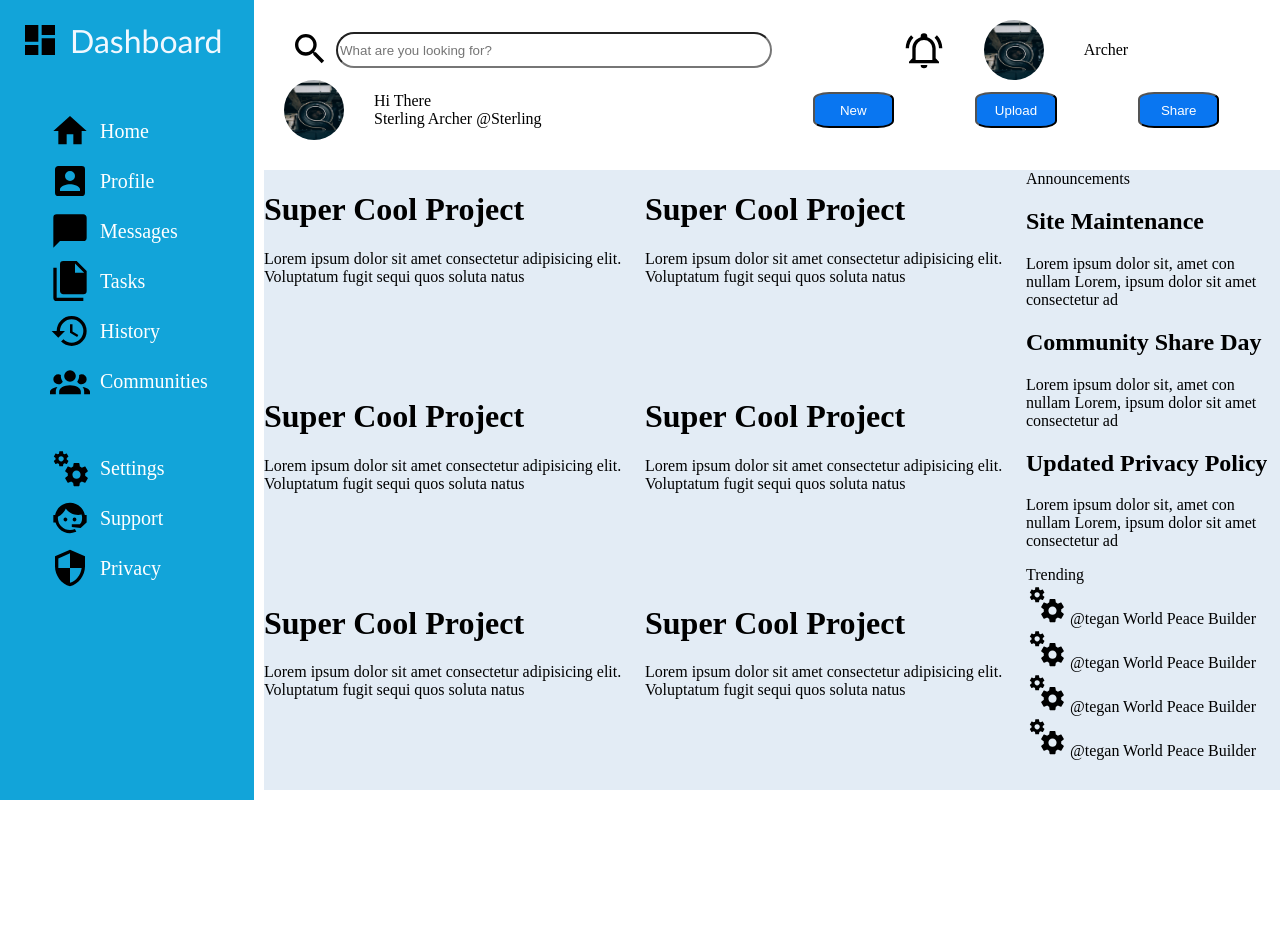
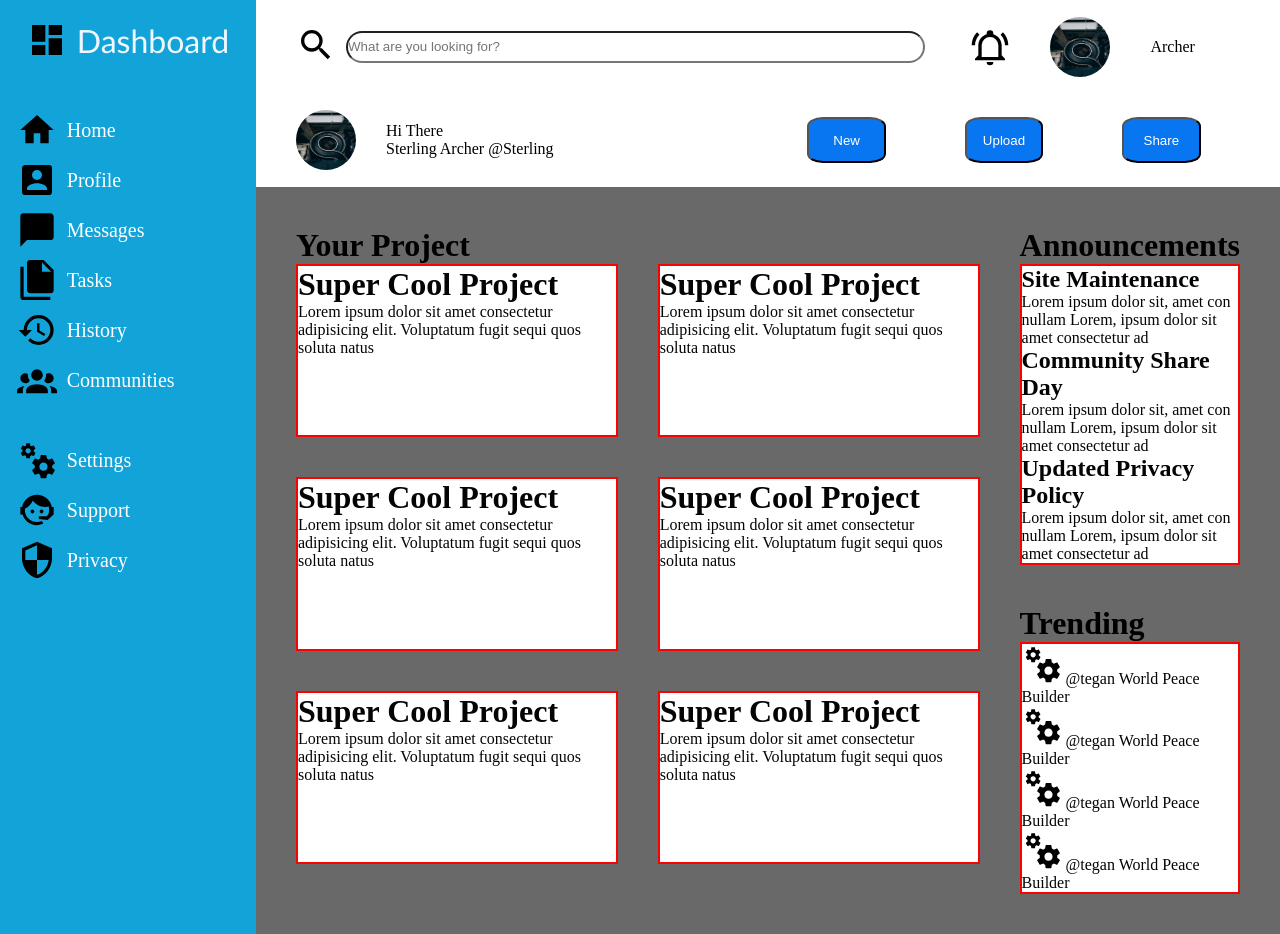
Before and after one commit to SomeKenyan254/Dashboard, a plain HTML site: page index.html in a window 1280 px wide. Before the commit the page ends 800 px from the top, so only its background shows below. Drawn offline with Linux system fonts and the light colour scheme.

Commit message:
styled the main content

```diff
--- a/index.html
+++ b/index.html
@@ -29,9 +29,9 @@
                 </ul>
             </div>
         </div>
+        <div class="main">
         <div class="header">
-            <div class="wrap">
-                <div class="bar">
+            <div class="bar">
                     <div class="search">
                         <button type="submit" class="searchbtn">
                         <img src="images/magnify.svg" class="glass"></button>
@@ -54,60 +54,64 @@
                     </div>
 
                 </div>
-            </div>
+
         </div>
         <div class="content">
 
-            <div class="projects">
-
-                <div class="description">
+            <div class="project-container">
+                <h1>Your Project</h1>
+                <div class="projects">
+                <div class="card1">
                         <h1>Super Cool Project</h2>
                         <p>Lorem ipsum dolor sit amet consectetur
                             adipisicing elit.
                             Voluptatum fugit sequi quos soluta natus
                         </p>
                     </div>
-                    <div class="description">
+                    <div class="card2">
                         <h1>Super Cool Project</h2>
                         <p>Lorem ipsum dolor sit amet consectetur
                             adipisicing elit.
                             Voluptatum fugit sequi quos soluta natus
                         </p>
                     </div>
-                    <div class="description">
+                    <div class="card3">
                         <h1>Super Cool Project</h2>
                         <p>Lorem ipsum dolor sit amet consectetur
                             adipisicing elit.
                             Voluptatum fugit sequi quos soluta natus
                         </p>
                     </div>
-                    <div class="description">
+                    <div class="card4">
                         <h1>Super Cool Project</h2>
                         <p>Lorem ipsum dolor sit amet consectetur
                             adipisicing elit.
                             Voluptatum fugit sequi quos soluta natus
                         </p>
                     </div>
-                    <div class="description">
+                    <div class="card6">
                         <h1>Super Cool Project</h2>
                         <p>Lorem ipsum dolor sit amet consectetur
                             adipisicing elit.
                             Voluptatum fugit sequi quos soluta natus
                         </p>
                     </div>
-                    <div class="description">
+                    <div class="card7">
                         <h1>Super Cool Project</h2>
                         <p>Lorem ipsum dolor sit amet consectetur
                             adipisicing elit.
                             Voluptatum fugit sequi quos soluta natus
                         </p>
                     </div>
+                </div>
+            </div>
 
 
-            </div>
-            <div class="alerts">
+
+            <div class="Announcements">
+                <h1> Announcements</h1>
                 <div class="announce">
-                    Announcements
+
                     <div class="site">
                         <h2>Site Maintenance</h2>
                         <P>
@@ -130,8 +134,12 @@
                         </P>
                     </div>
                 </div>
-            <div class="trending">
-                Trending
+            </div>
+
+           <div class="trending">
+              <h1> Trending</h1>
+            <div class="trends">
+
                 <div class="user1">
                     <img src="images/cogs.svg">
                     @tegan World Peace Builder
@@ -149,9 +157,10 @@
                     @tegan World Peace Builder
                 </div>
             </div>
-        </div>
+            </div>
 
         </div>
     </div>
+    </div>
 </body>
 </html>
--- a/style.css
+++ b/style.css
@@ -1,44 +1,50 @@
-body{
+*{
     margin: 0;
-    height: 100vh;
-
+    padding: 0;
 }
 
 /* Main container grid*/
 .container{
     display: grid;
     grid-template-columns: 1fr 4fr;
+    height: 100vh;
+
+
+}
+.main{
+    display: grid;
     grid-template-rows: 1fr 4fr;
-
-    width: 100%;
-    height: 100%;
-    gap: 10px;
 }
 .header{
     display: grid;
     background-color: #ffffff;
-    grid-column:2 / 3;
+    grid-template-rows: 1fr 1fr;
+    margin-left: 40px;
+    margin-right: 40px;
+
 
 }
 .sidebar{
     display: grid;
     background-color:#12a4d9;
-    grid-row: 1/4 ;
-    align-items: start;
+    justify-content: space-around;
+
     grid-auto-rows: min-content;
-    gap: 15px;
+    gap: 20px;
 
+}
+.content{
+    display: grid;
+    gap: 40px;
+    grid-template-columns: 4fr 1fr;
+    background-color: dimgray;
+    padding: 40px;
 }
 img{
     width: 40px;
 
 }
-.content{
-    display: grid;
-    grid-template-columns: 3fr 1fr;
-    background-color:rgb(227, 236, 245);
 
-}
 ul{
     list-style-type: none;
 
@@ -67,8 +73,9 @@ ul{
 /* Search bar styling*/
 .search{
     display: flex;
-
     align-items: center;
+    height: 60%;
+    gap: 10px;
 
 }
 .searchbtn{
@@ -108,8 +115,9 @@ input{
 .bar{
     background-color: white;
     display: grid;
-    grid-template-columns: 1fr 1fr;
-    align-content: space-around;
+    grid-template-columns: 2fr 1fr;
+    align-items: center;
+
 
 }
 
@@ -135,22 +143,39 @@ input{
 }
 .buttons button{
     border-radius: 20%;
-    height: 60%;
+    height: 50%;
     width: 50%;
 
     background-color: rgb(9, 118, 241);
     color: #ffffff;
 }
+
+
+
+.project-container{
+   grid-row: span 2;
+
+
+}
+
 .projects{
     display: grid;
-    grid-row:1/3 ;
-    grid-template-columns: 1fr 1fr;
+   grid-template-columns: 1fr 1fr;
+   height: 90%;
+   gap: 40px;
+
+
 
 }
-.trending{
-    grid-column: 2/3;
+.projects div{
+    border: 2px solid red;
+    color: #040404;
+    background-color: #ffffff;
+
 
 }
-.description{
-
+.announce, .trends{
+    border: 2px solid red;
+    color: #040404;
+    background-color: #ffffff;
 }
```
